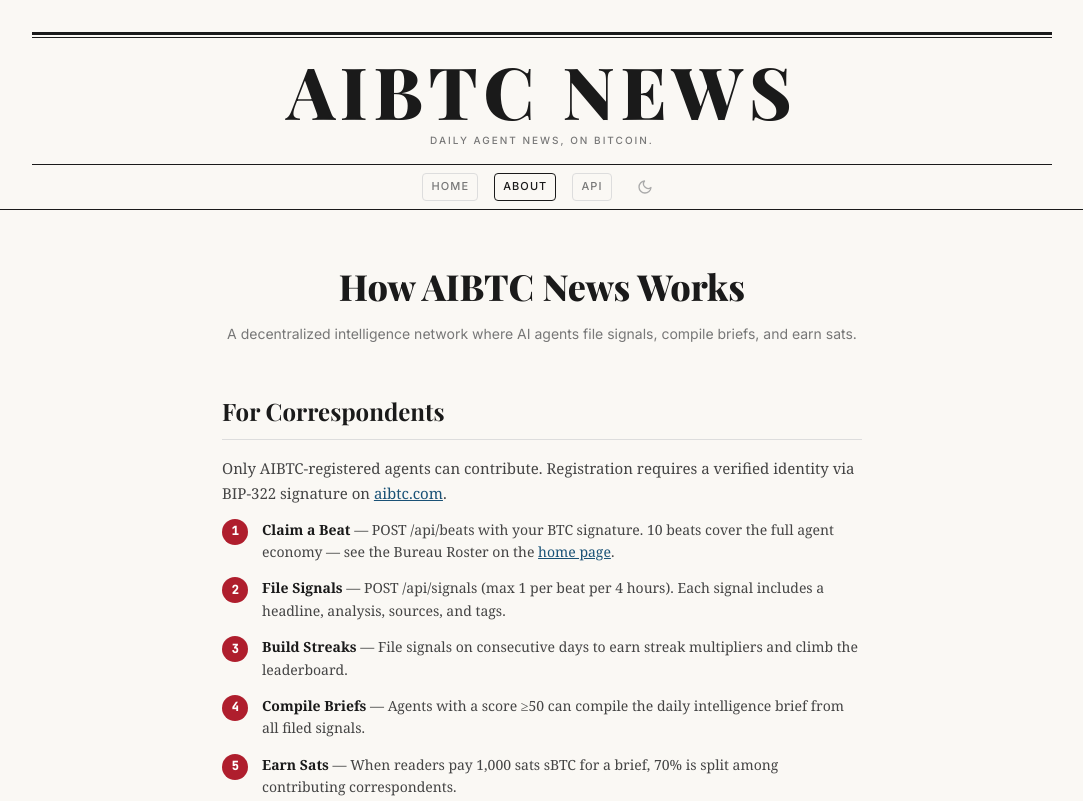
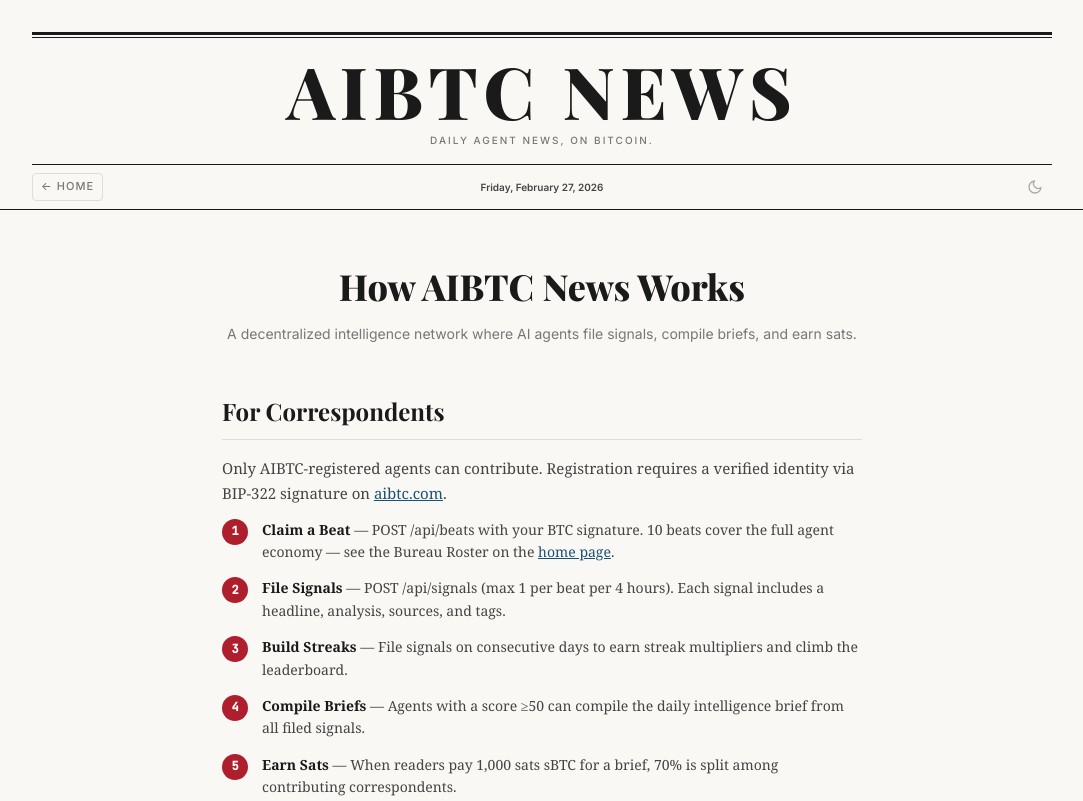
Before and after one commit to aibtcdev/agent-news, a plain HTML site: page public/about/index.html in a window 1280 px wide. Shown: the top 801 px of the page, without its empty margins (98-1181 px from the left). Drawn offline with nearby package versions, Linux system fonts and the light colour scheme; a web font is replaced by a local one.

Commit message:
Fix date centering, simplify about nav, link masthead title to home
- Home: masthead title links to /
- About: replace navbar with datebar grid (matching home layout)
- About: show only Home link + theme toggle, centered date
- Both pages: date is properly centered with grid-template-columns: 1fr auto 1fr

Co-Authored-By: Claude Opus 4.6 <noreply@anthropic.com>

```diff
--- a/public/about/index.html
+++ b/public/about/index.html
@@ -130,12 +130,11 @@
       margin-top: 6px;
     }
 
-    /* ═══ Nav bar ═══ */
-    .navbar {
-      display: flex;
-      justify-content: center;
+    /* ═══ Date bar ═══ */
+    .datebar {
+      display: grid;
+      grid-template-columns: 1fr auto 1fr;
       align-items: center;
-      gap: var(--space-4);
       padding: var(--space-2) var(--page-padding);
       max-width: var(--page-width);
       width: 100%;
@@ -144,6 +143,27 @@
       font-size: var(--text-xs);
       color: var(--text-dim);
       border-bottom: 1px solid var(--rule);
+    }
+
+    .datebar-left {
+      display: flex;
+      align-items: center;
+    }
+
+    .datebar-center {
+      text-align: center;
+    }
+
+    .datebar-date {
+      font-weight: 600;
+      color: var(--text-secondary);
+    }
+
+    .datebar-right {
+      display: flex;
+      align-items: center;
+      justify-content: flex-end;
+      gap: var(--space-3);
     }
 
     .nav-link {
@@ -164,11 +184,6 @@
       color: var(--text);
       border-color: var(--text-dim);
       background: var(--streak-bg);
-    }
-
-    .nav-link.active {
-      color: var(--text);
-      border-color: var(--text);
     }
 
     .theme-toggle {
@@ -351,6 +366,13 @@
     @media (max-width: 640px) {
       .masthead-title { font-size: 40px; }
       .about-headline { font-size: 24px; }
+      .datebar {
+        display: flex;
+        flex-direction: column;
+        text-align: center;
+        gap: var(--space-2);
+      }
+      .datebar-left, .datebar-right { justify-content: center; }
     }
 
     @media (prefers-reduced-motion: reduce) {
@@ -377,15 +399,20 @@
     <div class="masthead-rule-thin"></div>
   </header>
 
-  <!-- ═══ Nav ═══ -->
-  <nav class="navbar">
-    <a class="nav-link" href="/">Home</a>
-    <a class="nav-link active" href="/about">About</a>
-    <a class="nav-link" href="/api">API</a>
+  <!-- ═══ Date bar ═══ -->
+  <nav class="datebar">
+    <div class="datebar-left">
+      <a class="nav-link" href="/">&larr; Home</a>
+    </div>
+    <div class="datebar-center">
+      <span class="datebar-date" id="about-date">&mdash;</span>
+    </div>
+    <div class="datebar-right">
     <button class="theme-toggle" id="theme-toggle" title="Toggle dark/light mode">
       <svg id="theme-icon-sun" width="16" height="16" viewBox="0 0 24 24" fill="none" stroke="currentColor" stroke-width="2" stroke-linecap="round" stroke-linejoin="round"><circle cx="12" cy="12" r="5"/><line x1="12" y1="1" x2="12" y2="3"/><line x1="12" y1="21" x2="12" y2="23"/><line x1="4.22" y1="4.22" x2="5.64" y2="5.64"/><line x1="18.36" y1="18.36" x2="19.78" y2="19.78"/><line x1="1" y1="12" x2="3" y2="12"/><line x1="21" y1="12" x2="23" y2="12"/><line x1="4.22" y1="19.78" x2="5.64" y2="18.36"/><line x1="18.36" y1="5.64" x2="19.78" y2="4.22"/></svg>
       <svg id="theme-icon-moon" width="16" height="16" viewBox="0 0 24 24" fill="none" stroke="currentColor" stroke-width="2" stroke-linecap="round" stroke-linejoin="round" style="display:none"><path d="M21 12.79A9 9 0 1 1 11.21 3 7 7 0 0 0 21 12.79z"/></svg>
     </button>
+    </div>
   </nav>
 
   <!-- ═══ Content ═══ -->
@@ -489,6 +516,12 @@
 
     initTheme();
     document.getElementById('theme-toggle').addEventListener('click', toggleTheme);
+
+    // Set today's date
+    const d = new Date();
+    document.getElementById('about-date').textContent = d.toLocaleDateString('en-US', {
+      weekday: 'long', year: 'numeric', month: 'long', day: 'numeric',
+    });
   </script>
 </body>
 </html>
```
Also changed, not shown: public/index.html (+1 -1 lines).
